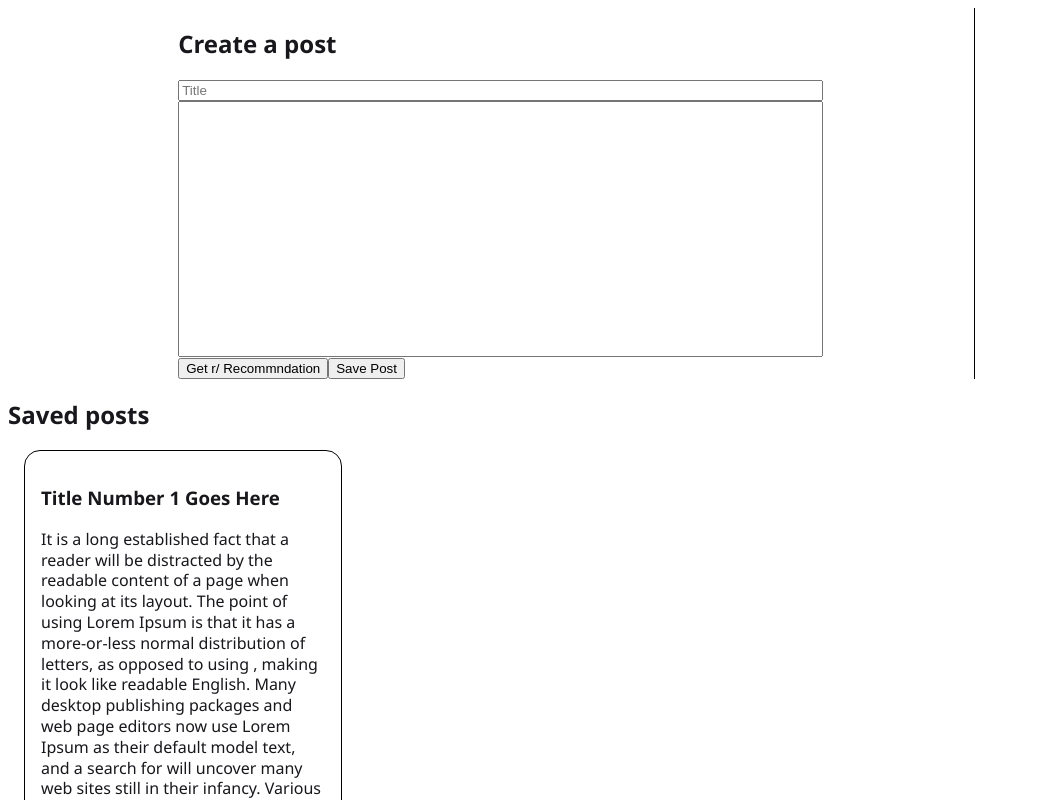
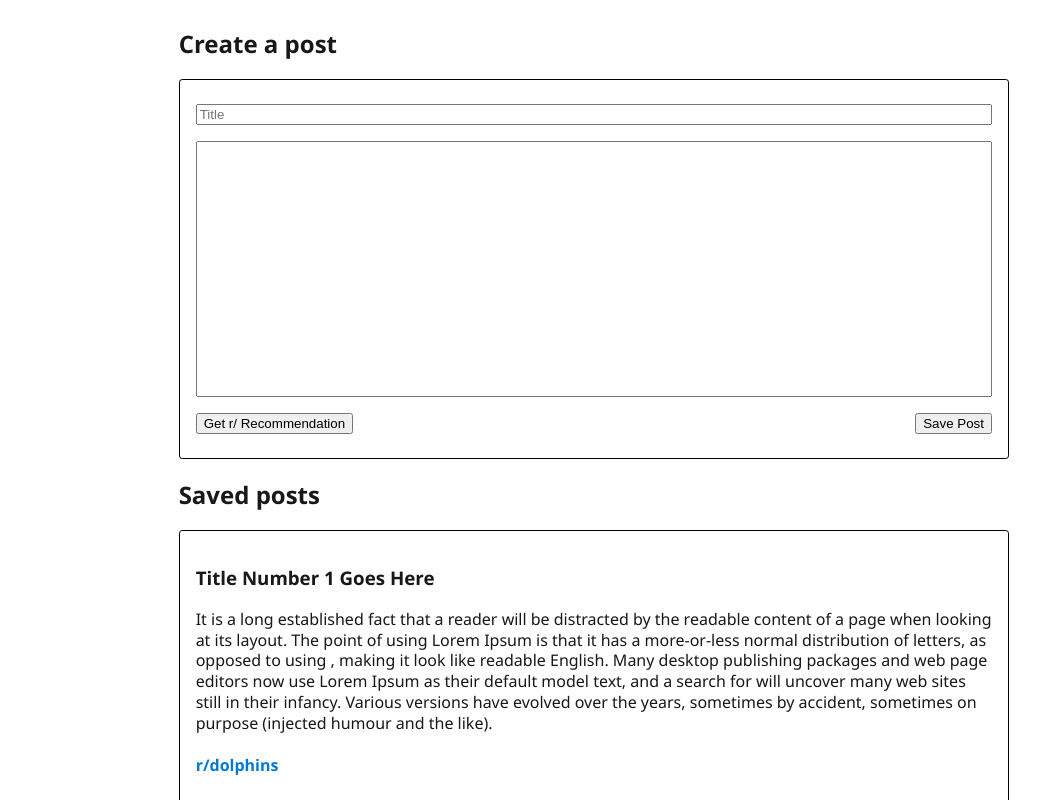
Before and after one commit to dstemple7/BW-PostHere1-frontend, a React (Create React App) app: page / in a window 1280 px wide. Shown: the top 800 px of the page, without its empty margins (0-1063 px from the left). Built offline with nearby package versions, Linux system fonts and the light colour scheme.

Commit message:
formatting changes

```diff
--- a/src/components/CreatePost/index.tsx
+++ b/src/components/CreatePost/index.tsx
@@ -5,16 +5,16 @@ const CreatePost = (props: any) => {
   return (
     <>
       <section className='create-post'>
+      <h2>Create a post</h2>
         <form className='create-post-form'>
-          <h2>Create a post</h2>
           <label>
             <input placeholder='Title' type='text' />
           </label>
           <label>
             <input type='textbox' className='content-input' />
           </label>
-          <div>
-            <button>Get r/ Recommndation</button>
+          <div className='button-group'>
+            <button>Get r/ Recommendation</button>
             <button>Save Post</button>
           </div>
         </form>
--- a/src/components/CreatePost/style.scss
+++ b/src/components/CreatePost/style.scss
@@ -1,20 +1,32 @@
 .create-post {
   width: 70%;
   margin: 0 auto;
-  border-right: 1px solid black;
+
 
     .create-post-form {
       display:flex;
       flex-direction: column;
-      max-width: 800px;
-      margin: 0 auto;
+      border: 1px solid black;
+      border-radius: 0.2rem;
+      padding: 1rem;
+      margin-top: 1rem;
+      width:100%;
 
       input {
-        width: 80%;
+        width: 99%;
+        margin: .5rem auto;
       }
 
       .content-input {
         height: 250px;
       }
+
+      .button-group {
+        margin: .5rem 0 ;
+        display: flex;
+        justify-content: space-between;
+      }
+
+
     }
 }
--- a/src/components/SavedList/index.tsx
+++ b/src/components/SavedList/index.tsx
@@ -7,11 +7,13 @@ const savedContent = [
     title: 'Title Number 1 Goes Here',
     body:
       'It is a long established fact that a reader will be distracted by the readable content of a page when looking at its layout. The point of using Lorem Ipsum is that it has a more-or-less normal distribution of letters, as opposed to using , making it look like readable English. Many desktop publishing packages and web page editors now use Lorem Ipsum as their default model text, and a search for  will uncover many web sites still in their infancy. Various versions have evolved over the years, sometimes by accident, sometimes on purpose (injected humour and the like).',
+    subreddit: 'dolphins'
   },
   {
     title: 'Title of the next thing',
     body:
       'It is a long established fact that a reader will be distracted by the readable content of a page when looking at its layout. The point of using Lorem Ipsum is that it has a more-or-less normal distribution of letters, as opposed to using , making it look like readable English. Many desktop publishing packages and web page editors now use Lorem Ipsum as their default model text, and a search for  will uncover many web sites still in their infancy. Various versions have evolved over the years, sometimes by accident, sometimes on purpose (injected humour and the like).',
+      subreddit: 'running'
   },
 ]
 
--- a/src/components/SavedList/style.scss
+++ b/src/components/SavedList/style.scss
@@ -1,3 +1,4 @@
 .saved-list {
-  width: 25%;
+  width: 70%;
+  margin: 0 auto;
 }
--- a/src/components/SavedPost/index.tsx
+++ b/src/components/SavedPost/index.tsx
@@ -8,6 +8,7 @@ const SavedPost = (props: any) => {
     <div className='saved-post'>
       <h3>{content.title}</h3>
       <p>{content.body}</p>
+      <h4>r/{content.subreddit}</h4>
     </div>
   )
 }
--- a/src/components/SavedPost/style.scss
+++ b/src/components/SavedPost/style.scss
@@ -1,7 +1,11 @@
 .saved-post {
   border: 1px solid black;
-  border-radius: 1rem;
-  margin: 1rem;
+  border-radius: 0.2rem;
   padding: 1rem;
+  margin-top: 1rem;
   width:100%;
+
+  h4{
+    color: #0079D3;
+  }
 }
```
Also changed, not shown: src/index.scss (line endings or trailing spaces).
